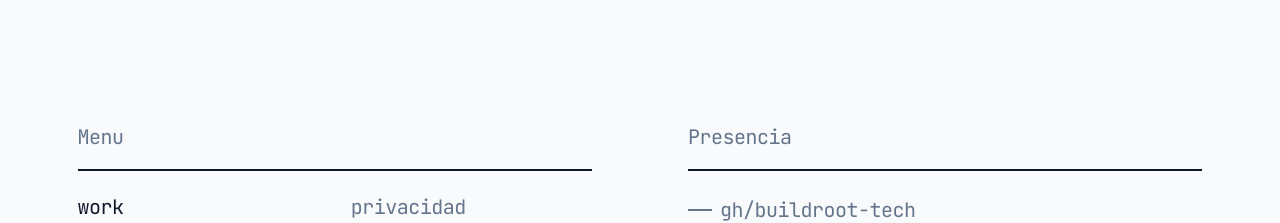
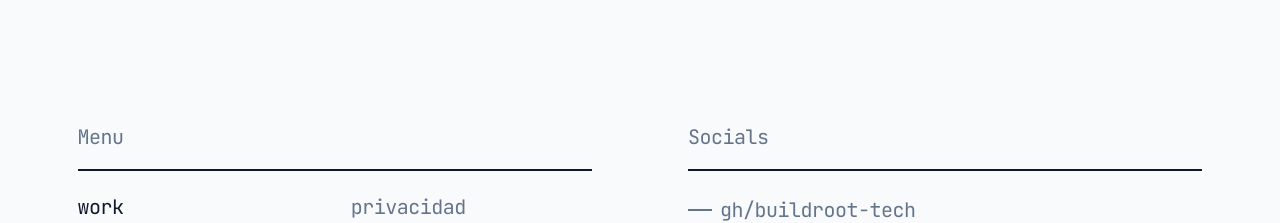
Before and after one commit to buildroot-tech/front-buildroot, a Next.js app: page / in a window 1280 px wide. Shown: the part 4680-4903 px from the top of the page. Built offline with nearby package versions, Linux system fonts and the light colour scheme.

Commit message:
feat(layout): rename Presencia column title to Socials

```diff
--- a/components/layout/Footer.tsx
+++ b/components/layout/Footer.tsx
@@ -119,7 +119,7 @@ export function Footer(): React.ReactElement {
               <div className="flex flex-col">
                 <div className="border-b-2 border-[var(--border)] w-full pb-4 mb-5">
                   <p className="font-mono text-[clamp(1.25rem,1.5vw,1.6rem)] capitalize tracking-tight text-[var(--text-muted)]">
-                    Presencia
+                    Socials
                   </p>
                 </div>
                 <div className="flex flex-col gap-1">
```
